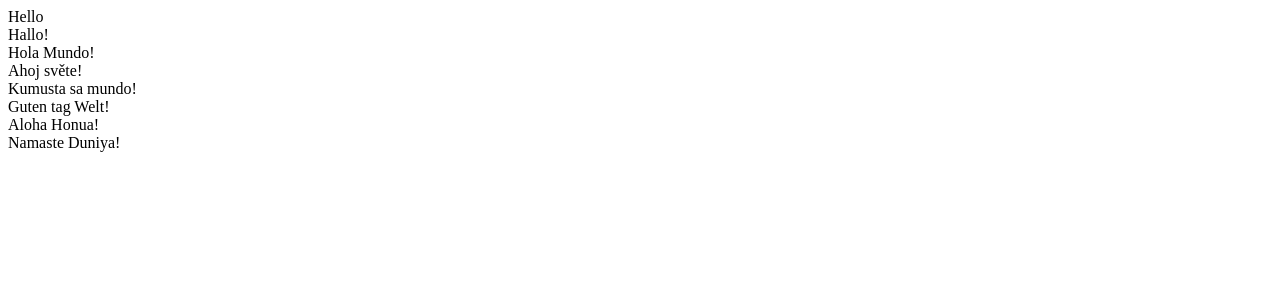
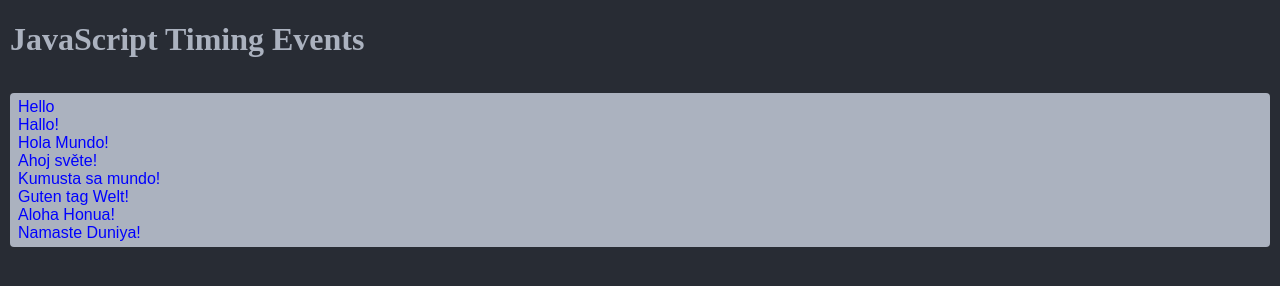
Before and after one commit to itcodegirl/js-Timing-Events, a plain HTML site: page index.html in a window 1280 px wide. Drawn offline with Linux system fonts and the light colour scheme; a web font is replaced by a local one.

```diff
--- a/index.html
+++ b/index.html
@@ -2,18 +2,20 @@
   <head>
     <meta charset="utf-8" />
     <meta http-equiv="X-UA-Compatible" content="IE=edge" />
-    <title>HTML Select Element</title>
+    <title>JavaScript Timing Events</title>
     <meta name="viewport" content="width=device-width, initial-scale=1" />
-    <link rel="stylesheet" type="text/css" media="screen" href="style.css" />
+    <link rel="stylesheet" type="text/css" media="screen" href="/src/styles.css" />
 
     <link rel="preconnect" href="https://fonts.googleapis.com" />
     <link rel="preconnect" href="https://fonts.gstatic.com" crossorigin />
     <link
       href="https://fonts.googleapis.com/css2?family=Sofia+Sans+Semi+Condensed:wght@600&display=swap"
-      rel="stylesheet"
-    />
+      rel="stylesheet"/>
   </head>
   <body>
+
+	<h1>JavaScript Timing Events</h1>
+	<div id="timeEvents">
 	<div id="hello">Hello</div>
 	<div id="hello1">Hello</div>
 	<div id="hello2">Hello</div>
@@ -23,6 +25,7 @@
 	<div id="hello6">Hello</div>
 	<div id="hello7">Hello</div>
 	<div id="date"></div>
+	</div>
 
   </body>
   <script src="/src/index.js">
--- /dev/null
+++ b/src/styles.css
@@ -0,0 +1,21 @@
+body {
+	display: block;
+	background-color: #282c34;
+	color: #abb2bf;
+	justify-content: center;
+	align-items: center;
+	overflow-y: auto;
+	overflow-x: auto;
+	margin: 0 10px;
+}
+
+#timeEvents {
+	display: block;
+	padding: 5px 8px;
+	border-radius: 4px;
+	min-width: 200px;
+	margin: 35px 0;
+	font-family: "Sofia Sans Semi Condensed", sans-serif;
+	color: blue;
+	background-color: #abb2bf;
+}
```
